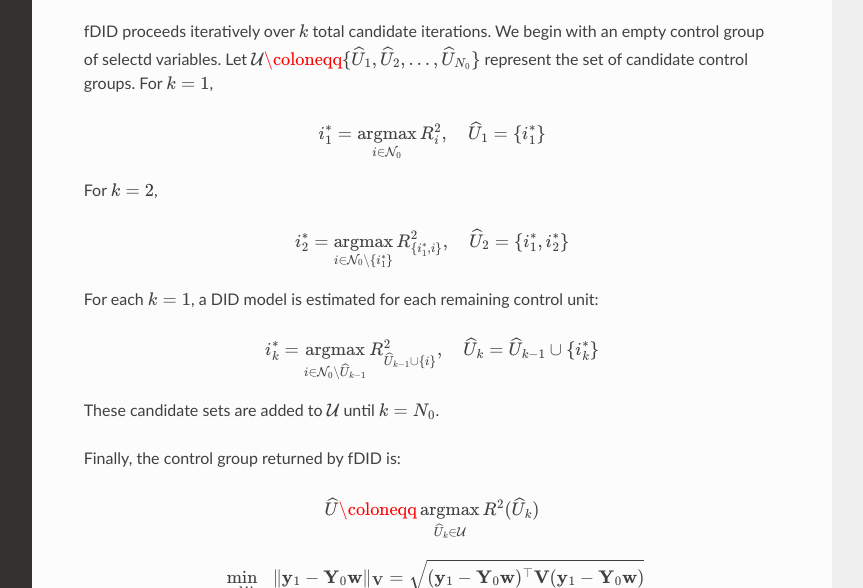
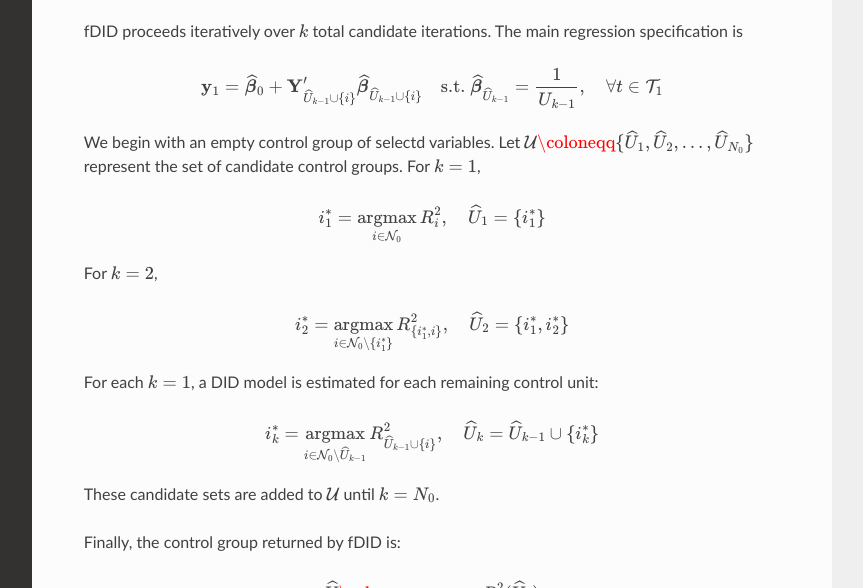
Before and after one commit to jgreathouse9/mlsynth, a Sphinx documentation site: the page built from docs/fdid.rst, in a window 1280 px wide and 900 px high, cut to the strip 312-900 px from the top of the window. Shown: the whole strip, without its empty margins (268-1131 px from the left). Built offline with Sphinx 7.4.7 and the Read the Docs theme 3.1.0, drawn with Linux system fonts in a browser that asks for light colours; pages that are not in the unit, such as notebooks, are missing from menus.

Commit message:
Update fdid.rst

```diff
--- a/docs/fdid.rst
+++ b/docs/fdid.rst
@@ -9,7 +9,14 @@ This is the documentation for the Forward DID method.
     :show-inheritance:
 
 
-fDID proceeds iteratively over :math:`k` total candidate iterations. We begin with an empty control group of selectd variables. Let :math:`\mathcal{U} \coloneqq \{\widehat{U}_1, \widehat{U}_2, \ldots, \widehat{U}_{N_0}\}` represent the set of candidate control groups. For :math:`k=1`,
+fDID proceeds iteratively over :math:`k` total candidate iterations. The main regression specification is
+
+.. math::
+    \mathbf{y}_{1} = \widehat{\boldsymbol{\beta}}_{0} + \mathbf{Y}^{\prime}_{\widehat{U}_{k-1} \cup \{i\}} \widehat{\boldsymbol{\beta}}_{\widehat{U}_{k-1} \cup \{i\}}
+            \quad \text{s.t. } \widehat{\boldsymbol{\beta}}_{\widehat{U}_{k-1}} = \frac{1}{U_{k-1}}, \quad \forall t \in \mathcal{T}_1
+
+
+We begin with an empty control group of selectd variables. Let :math:`\mathcal{U} \coloneqq \{\widehat{U}_1, \widehat{U}_2, \ldots, \widehat{U}_{N_0}\}` represent the set of candidate control groups. For :math:`k=1`,
 
 .. math::
 
```
